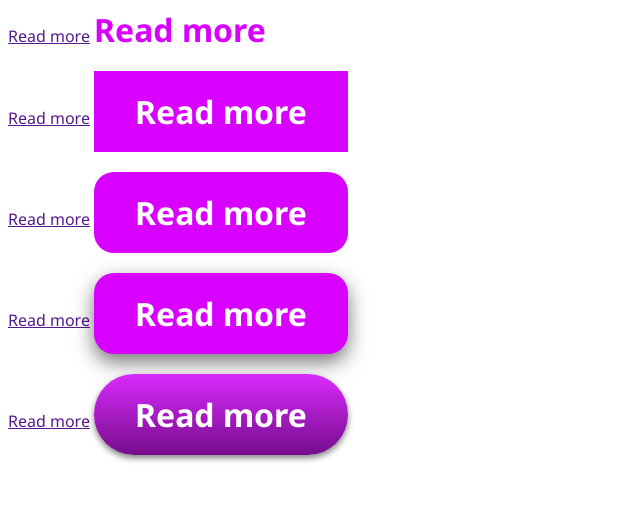
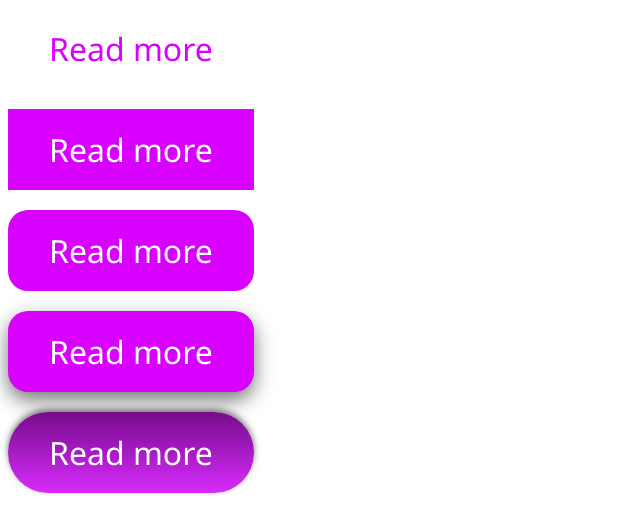
Before and after one commit to LouiseSteilborg/Knapper, a plain HTML site: page Index.html in a window 1280 px wide. Shown: the whole page, without its empty margins (0-640 px from the left). Drawn offline with Linux system fonts and the light colour scheme.

Commit message:
rettet css

```diff
--- a/Index.html
+++ b/Index.html
@@ -14,17 +14,16 @@
   </head>
   <body>
     <section>
-      <div><a href="">Read more</a> <a href="" class="Knap1">Read more</a></div>
-      <div><a href="">Read more</a> <a href="" class="Knap2">Read more</a></div>
+      <div><a href="" class="btn btn-simple">Read more</a></div>
+      <div><a href="" class="btn btn-square">Read more</a></div>
       <div>
-        <a href="">Read more</a> <a href="" class="Knap3 Knap2">Read more</a>
+        <a href="" class="btn btn-rounded">Read more</a>
       </div>
       <div>
-        <a href="">Read more</a>
-        <a href="" class="Knap4 Knap2 Knap3">Read more</a>
+        <a href="" class="btn btn-rounded-shadow">Read more</a>
       </div>
       <div>
-        <a href="">Read more</a> <a href="" class="Knap5 Knap2">Read more</a>
+        <a href="" class="btn btn-rounded-shadow-rotate">Read more</a>
       </div>
     </section>
   </body>
--- a/assets/css/styles.css
+++ b/assets/css/styles.css
@@ -1,8 +1,69 @@
+.btn {
+  font-size: 32px;
+  padding: 19px 41px;
+  color: white;
+  text-decoration: none;
+  display: inline-block;
+}
+.btn-simple {
+  color: #d800ff;
+}
+
+.btn-simple:hover {
+  color: #82029a;
+}
 section {
   display: flex;
   gap: 20px;
   flex-direction: column;
 }
+
+.btn-square {
+  background-color: #d800ff;
+}
+
+.btn-square:hover {
+  background-color: #82029a;
+}
+
+.btn-rounded {
+  background-color: #d800ff;
+  border-radius: 20px;
+}
+
+.btn-rounded:hover {
+  background-color: #82029a;
+}
+
+.btn-rounded-shadow {
+  background-color: #d800ff;
+  border-radius: 20px;
+  box-shadow: 0 8px 20px rgba(0, 0, 0, 0.54);
+}
+
+.btn-rounded-shadow:hover {
+  background-color: #82029a;
+}
+
+.btn-rounded-shadow-rotate {
+  border-radius: 40px;
+  box-shadow: 0 -3px 6px rgba(0, 0, 0, 0.5);
+  background: rgb(216, 43, 252);
+  background: linear-gradient(
+    0deg,
+    rgba(216, 43, 252, 1) 0%,
+    rgba(117, 12, 139, 1) 100%
+  );
+}
+.btn-rounded-shadow-rotate:hover {
+  background: rgb(216, 43, 252);
+  background: linear-gradient(
+    180deg,
+    rgba(216, 43, 252, 1) 0%,
+    rgba(117, 12, 139, 1) 100%
+  );
+}
+
 .Knap1 {
   text-decoration: none;
   color: #d800ff;
```
Also changed, not shown: 2 other files.
